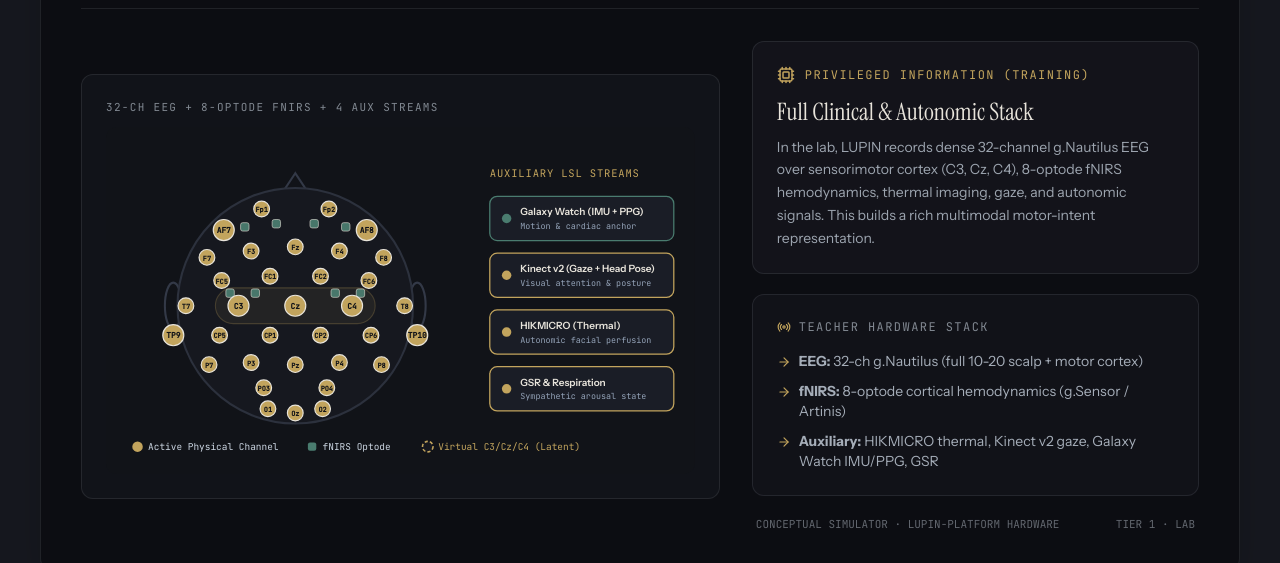
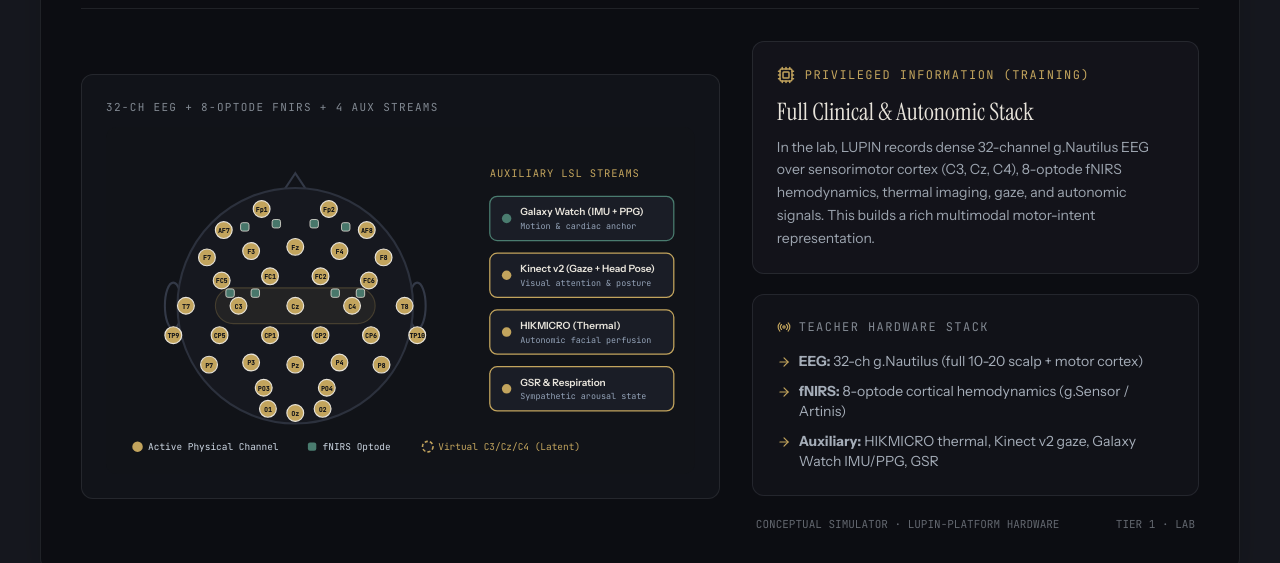
Before and after one commit to JohnGF/lupin, a React (Vite) app: page / in a window 1280 px wide. Shown: the part 4200-4763 px from the top of the page. Built offline with nearby package versions, Linux system fonts and the light colour scheme.

Commit message:
Fix Teacher/Student electrode dot sizing, ghost visibility, and virtual C3/Cz/C4 toggle

```diff
--- a/src/components/TeacherStudentSimulator.tsx
+++ b/src/components/TeacherStudentSimulator.tsx
@@ -190,6 +190,20 @@ export default function TeacherStudentSimulator() {
                   strokeDasharray="5 4"
                 />
                 <path
+                  d="M 64 198 Q 92 182 126 170"
+                  fill="none"
+                  stroke="#c2a45d"
+                  strokeWidth="1.6"
+                  strokeDasharray="4 4"
+                />
+                <path
+                  d="M 296 198 Q 268 182 234 170"
+                  fill="none"
+                  stroke="#c2a45d"
+                  strokeWidth="1.6"
+                  strokeDasharray="4 4"
+                />
+                <path
                   d="M 112 98 Q 146 130 180 170"
                   fill="none"
                   stroke="#4a7c6f"
@@ -216,16 +230,16 @@ export default function TeacherStudentSimulator() {
 
             {/* fNIRS optodes (Teacher only) */}
             {FNIRS_OPTODES.map((opt) => (
-              <g key={opt.id} opacity={isTeacher ? 0.95 : 0.1}>
+              <g key={opt.id} opacity={isTeacher ? 0.95 : 0.22}>
                 <rect
                   x={opt.x - 4}
                   y={opt.y - 4}
                   width="8"
                   height="8"
                   rx="2"
-                  fill="#4a7c6f"
-                  stroke="#e8e4db"
-                  strokeWidth="0.6"
+                  fill={isTeacher ? "#4a7c6f" : "#1e222c"}
+                  stroke={isTeacher ? "#e8e4db" : "#4b5563"}
+                  strokeWidth="0.8"
                 />
               </g>
             ))}
@@ -233,30 +247,43 @@ export default function TeacherStudentSimulator() {
             {/* 32-ch EEG electrodes */}
             {ELECTRODES.map((el) => {
               const isPhysical = isTeacher || Boolean(el.studentPhysical);
-              const isVirtualMotor = !isTeacher && Boolean(el.motorTarget);
+              const isVirtualMotor = !isTeacher && Boolean(el.motorTarget) && highlightLatent;
 
-              let fill = "#232733";
+              let fill = "#1e222c";
               let stroke = "#4b5563";
-              let opacity = 0.16;
+              let opacity = 0.28;
               let dash: string | undefined;
+              let radius = 8;
 
               if (isPhysical) {
                 fill = el.studentPhysical && !isTeacher ? "#4a7c6f" : "#c2a45d";
                 stroke = "#e8e4db";
                 opacity = 1;
+                radius = !isTeacher && el.studentPhysical ? 10.5 : 8;
               } else if (isVirtualMotor) {
                 fill = "#16181f";
                 stroke = "#c2a45d";
                 opacity = 1;
                 dash = "3 2";
+                radius = 10.5;
               }
 
               return (
                 <g key={el.id} opacity={opacity}>
+                  {!isTeacher && (el.studentPhysical || isVirtualMotor) && (
+                    <circle
+                      cx={el.x}
+                      cy={el.y}
+                      r={radius + 3.5}
+                      fill="none"
+                      stroke={el.studentPhysical ? "rgba(74,124,111,0.45)" : "rgba(194,164,93,0.45)"}
+                      strokeWidth="1.2"
+                    />
+                  )}
                   <circle
                     cx={el.x}
                     cy={el.y}
-                    r={el.motorTarget || el.studentPhysical ? 10 : 7.5}
+                    r={radius}
                     fill={fill}
                     stroke={stroke}
                     strokeWidth={isVirtualMotor ? 1.8 : 1.1}
@@ -264,10 +291,10 @@ export default function TeacherStudentSimulator() {
                   />
                   <text
                     x={el.x}
-                    y={el.y + 3}
+                    y={el.y + 2.8}
                     textAnchor="middle"
-                    fill={isPhysical ? "#111318" : "#c2a45d"}
-                    fontSize={el.motorTarget || el.studentPhysical ? "7.5" : "6.5"}
+                    fill={isPhysical ? "#111318" : isVirtualMotor ? "#c2a45d" : "#94a3b8"}
+                    fontSize={radius > 9 ? "7.5" : "6.2"}
                     fontWeight="600"
                     fontFamily="JetBrains Mono, monospace"
                   >
```
